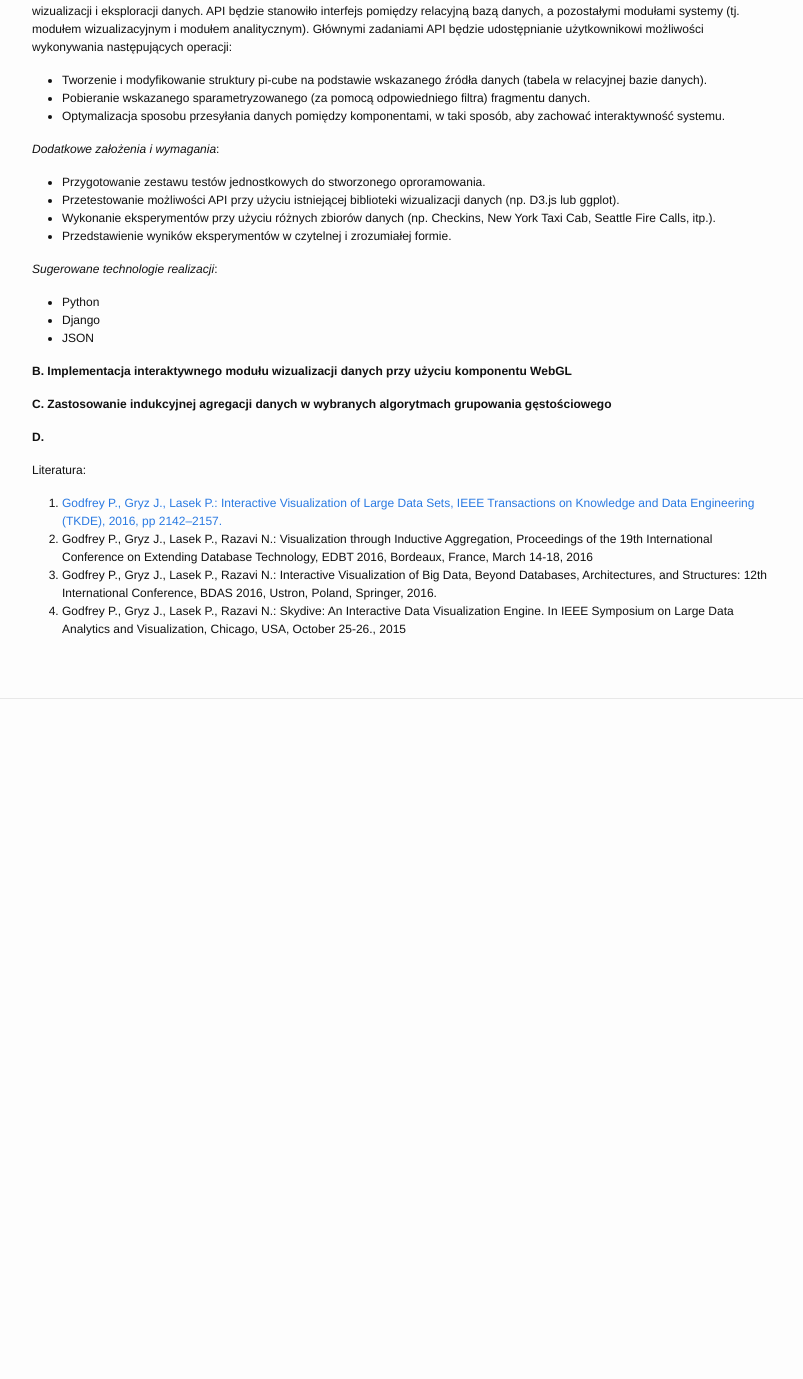
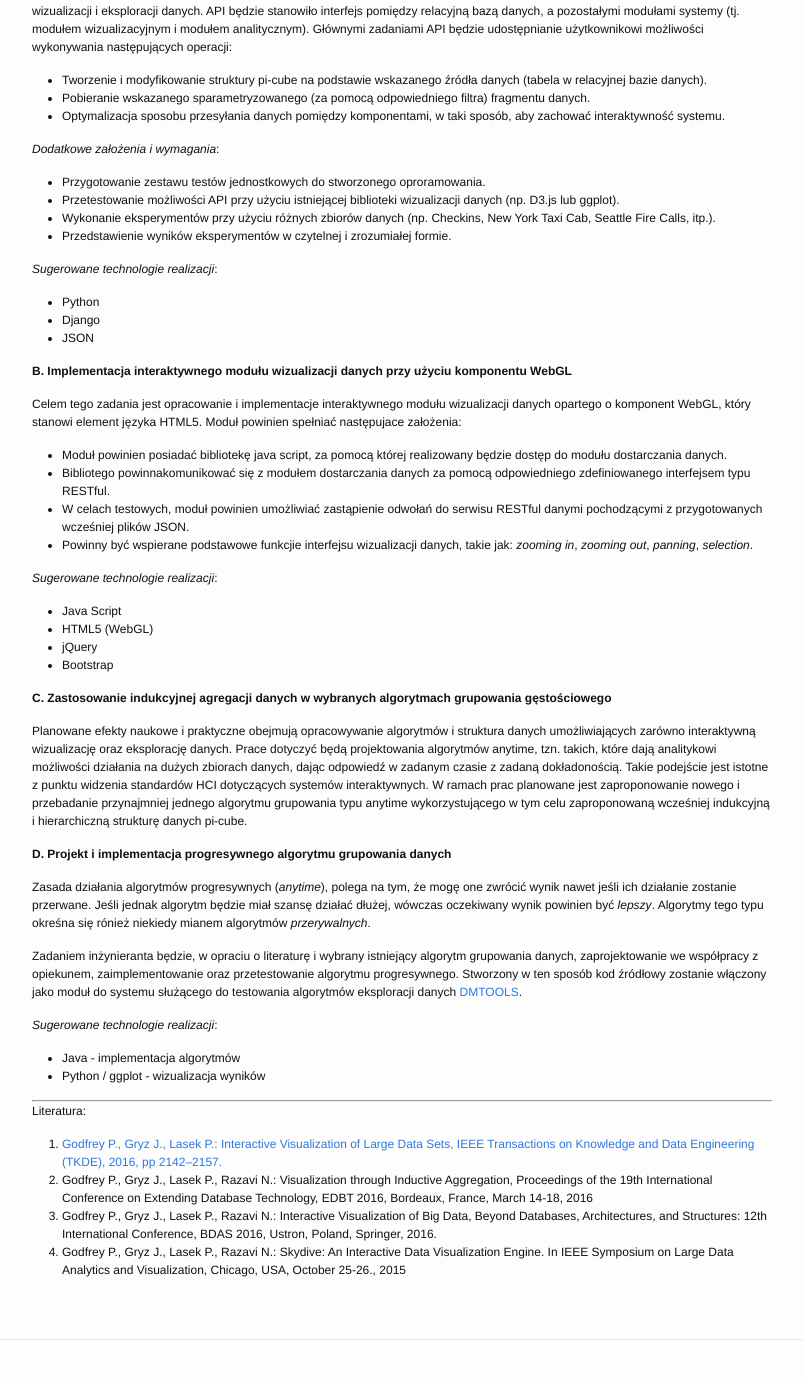
Before and after one commit to piotrlasek/piotrlasek.github.io, a Jekyll site: the page built from for-students/tematy-prac-2017.md, in a window 1280 px wide and 1400 px high, scrolled down 967 px. Shown: the top 1379 px of the window, without its empty margins (238-1041 px from the left). Built offline with Jekyll 4.4.1, drawn with Linux system fonts in a browser that asks for light colours; before the commit the page ends 1726 px from its top, so only the background shows below that.

Commit message:
Update tematy-prac-2017.md

```diff
--- a/for-students/tematy-prac-2017.md
+++ b/for-students/tematy-prac-2017.md
@@ -88,11 +88,60 @@ udostępnianie użytkownikowi możliwości wykonywania następujących operacji:
 <h3> B. Implementacja interaktywnego modułu wizualizacji danych przy użyciu
      komponentu WebGL</h3>
 
+Celem tego zadania jest opracowanie i implementacje interaktywnego modułu
+wizualizacji danych opartego o komponent WebGL, który stanowi element
+języka HTML5. Moduł powinien spełniać następujace założenia:
+
+* Moduł powinien posiadać bibliotekę java script, za pomocą której realizowany
+  będzie dostęp do modułu dostarczania danych.
+* Bibliotego powinnakomunikować się z modułem dostarczania danych za pomocą
+  odpowiedniego zdefiniowanego interfejsem typu RESTful.
+* W celach testowych, moduł powinien umożliwiać zastąpienie odwołań do
+  serwisu RESTful danymi pochodzącymi z przygotowanych wcześniej
+  plików JSON.
+* Powinny być wspierane podstawowe funkcjie interfejsu wizualizacji danych,
+  takie jak: *zooming in*, *zooming out*, *panning*, *selection*.
+
+*Sugerowane technologie realizacji*:
+
+* Java Script
+* HTML5 (WebGL)
+* jQuery
+* Bootstrap
+
 <h3> C. Zastosowanie indukcyjnej agregacji danych w wybranych algorytmach
      grupowania gęstościowego</h3>
 
-<h3> D. </h3>
+Planowane efekty naukowe i praktyczne obejmują opracowywanie algorytmów i
+struktura danych umożliwiających zarówno interaktywną wizualizację oraz eksplorację
+danych. Prace dotyczyć będą projektowania algorytmów anytime, tzn. takich, które
+dają analitykowi możliwości działania na dużych zbiorach danych, dając odpowiedź w
+zadanym czasie z zadaną dokładonością. Takie podejście jest istotne z punktu widzenia
+standardów HCI dotyczących systemów interaktywnych.
+W ramach prac planowane jest zaproponowanie nowego i przebadanie przynajmniej
+jednego algorytmu grupowania typu anytime wykorzystującego w tym celu
+zaproponowaną wcześniej indukcyjną i hierarchiczną strukturę danych pi-cube.
 
+
+<h3> D. Projekt i implementacja progresywnego algorytmu grupowania danych</h3>
+
+Zasada działania algorytmów progresywnych (*anytime*), polega na tym, że mogę one
+zwrócić wynik nawet jeśli ich działanie zostanie przerwane. Jeśli jednak algorytm
+będzie miał szansę działać dłużej, wówczas oczekiwany wynik powinien być *lepszy*.
+Algorytmy tego typu okreśna się rónież niekiedy mianem algorytmów *przerywalnych*.
+
+Zadaniem inżynieranta będzie, w opraciu o literaturę i wybrany istniejący algorytm
+grupowania danych, zaprojektowanie we współpracy z opiekunem, zaimplementowanie
+oraz przetestowanie algorytmu progresywnego. Stworzony w ten sposób kod źródłowy
+zostanie włączony jako moduł do systemu służącego do testowania algorytmów eksploracji
+danych [DMTOOLS](https://github.com/piotrlasek/clustering).
+
+*Sugerowane technologie realizacji*:
+
+* Java - implementacja algorytmów
+* Python / ggplot - wizualizacja wyników
+
+---
 
 Literatura:
 
```
